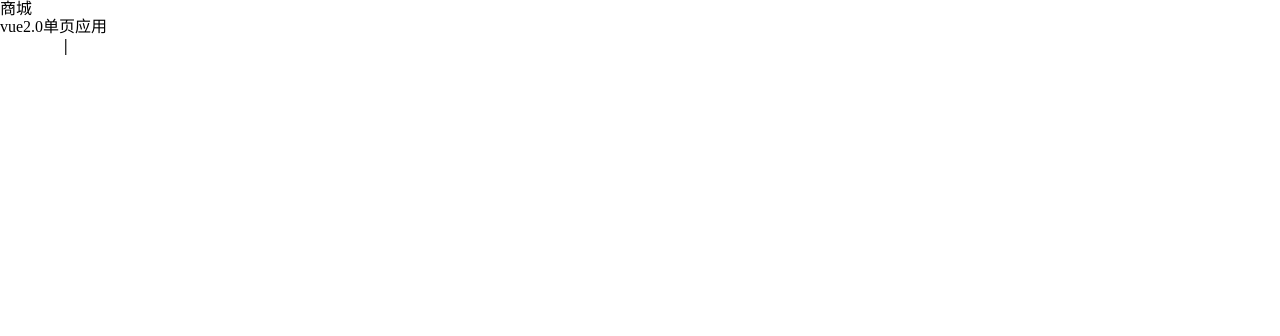
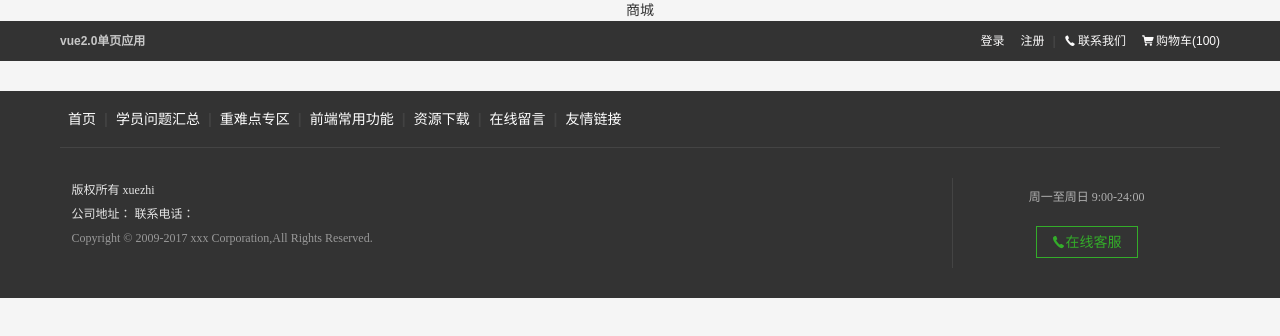
Before and after one commit to xiaowangzong/wangge_qiantai16, a Vue app: page / in a window 1280 px wide. Shown: the top 336 px of the page. Built offline with nearby package versions, Linux system fonts and the light colour scheme.

Commit message:
引入样式和公共头尾部

```diff
--- a/src/components/shop/Shop.vue
+++ b/src/components/shop/Shop.vue
@@ -4,18 +4,23 @@
         商城
 
         <app-Header></app-Header>      <!-- 公共头部 -->
+
         <router-view></router-view>     <!-- 变化主体 -->
+
+        <app-Footer></app-Footer>       <!-- 公共底部 -->
     </div>
 </template>
 
 <script>
     // 具体引入公共头部，相对路径
     import appHeader from './subcom/Header.vue';
+    import appFooter from './subcom/Footer.vue';
 
     export default {
         components:{
-            appHeader
+            appHeader,
             // 抽象引入
+            appFooter
         }
     }
 </script>
--- a/src/js/api.js
+++ b/src/js/api.js
@@ -5,6 +5,7 @@ export const domain = 'http://127.0.0.1:8899/';
 // 默认导出整个接口配置
 export default {
     // 账号管理
+
     login: `/site/account/login`,                           // 登陆
     logout: `/site/account/logout`,                         // 退出
     isLogin: `/site/account/islogin`,                       // 是否已登陆
--- a/src/main.js
+++ b/src/main.js
@@ -15,6 +15,7 @@ import axios from 'axios'  // 不是vue插件, 导入之后只能在当前模块
 import api, { domain } from './js/api.js'
 
 import './less/index.less'
+import './assets/css/style.css'
 
 Vue.use(ElementUI)
 
```
